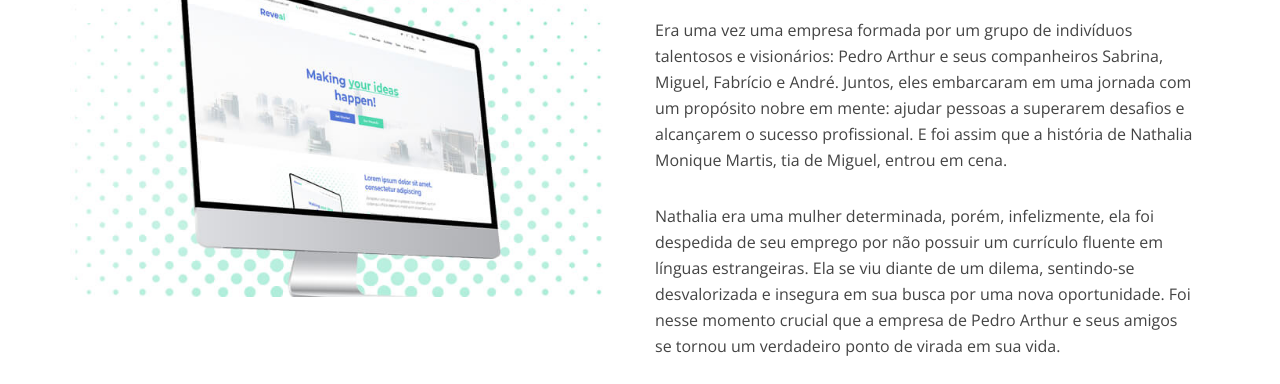
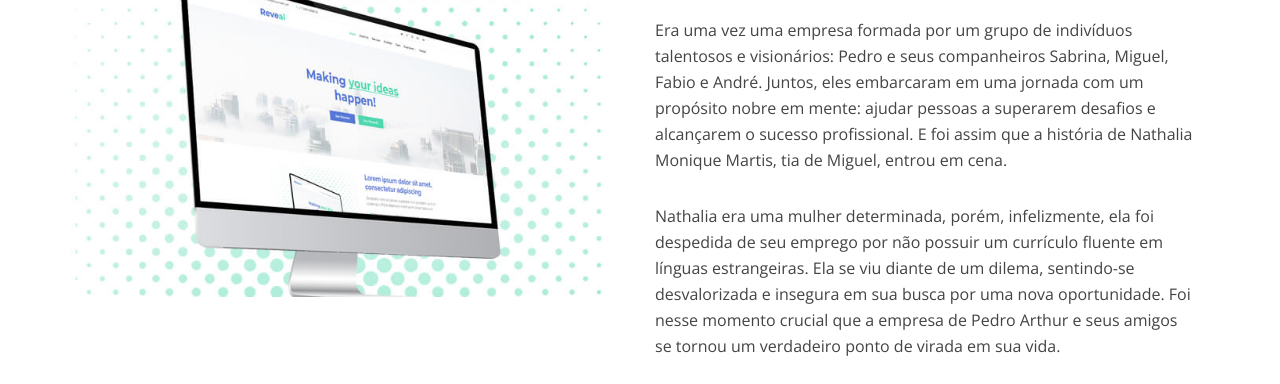
Before and after one commit to franciscogomes2020/ADAM, a plain HTML site: page index.html in a window 1280 px wide. Shown: the part 713-1097 px from the top of the page. Drawn offline with nearby package versions, Linux system fonts and the light colour scheme; some packages are replaced by stand-ins of ours; files whose address does not match are found by name.

Commit message:
update names in about us

```diff
--- a/index.html
+++ b/index.html
@@ -119,7 +119,7 @@
 
           <div class="col-lg-6 content">
             <h2>A empresa ADAM</h2>
-            <p>Era uma vez uma empresa formada por um grupo de indivíduos talentosos e visionários: Pedro Arthur e seus companheiros Sabrina, Miguel, Fabrício e André. Juntos, eles embarcaram em uma jornada com um propósito nobre em mente: ajudar pessoas a superarem desafios e alcançarem o sucesso profissional. E foi assim que a história de Nathalia Monique Martis, tia de Miguel, entrou em cena.</p>
+            <p>Era uma vez uma empresa formada por um grupo de indivíduos talentosos e visionários: Pedro e seus companheiros Sabrina, Miguel, Fabio e André. Juntos, eles embarcaram em uma jornada com um propósito nobre em mente: ajudar pessoas a superarem desafios e alcançarem o sucesso profissional. E foi assim que a história de Nathalia Monique Martis, tia de Miguel, entrou em cena.</p>
 
 <p>Nathalia era uma mulher determinada, porém, infelizmente, ela foi despedida de seu emprego por não possuir um currículo fluente em línguas estrangeiras. Ela se viu diante de um dilema, sentindo-se desvalorizada e insegura em sua busca por uma nova oportunidade. Foi nesse momento crucial que a empresa de Pedro Arthur e seus amigos se tornou um verdadeiro ponto de virada em sua vida.</p>
 
```
